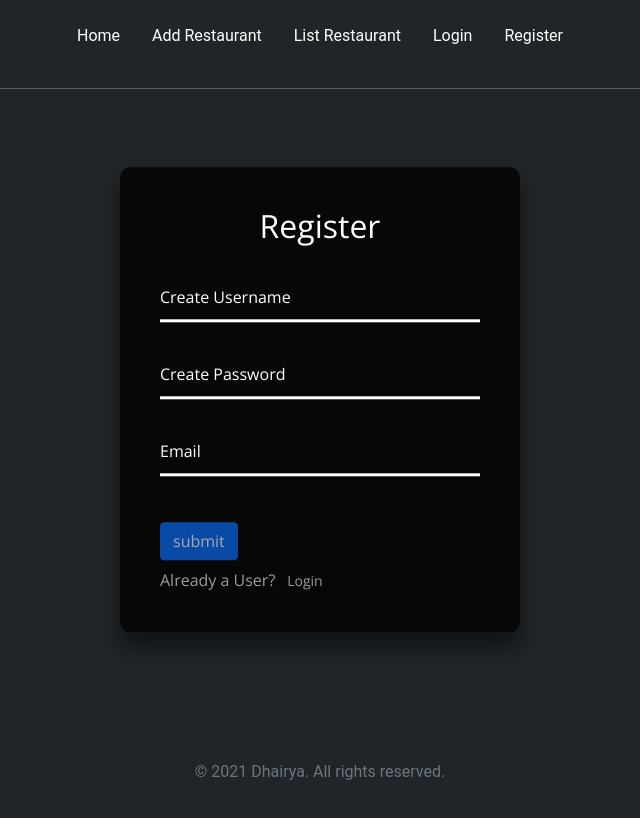
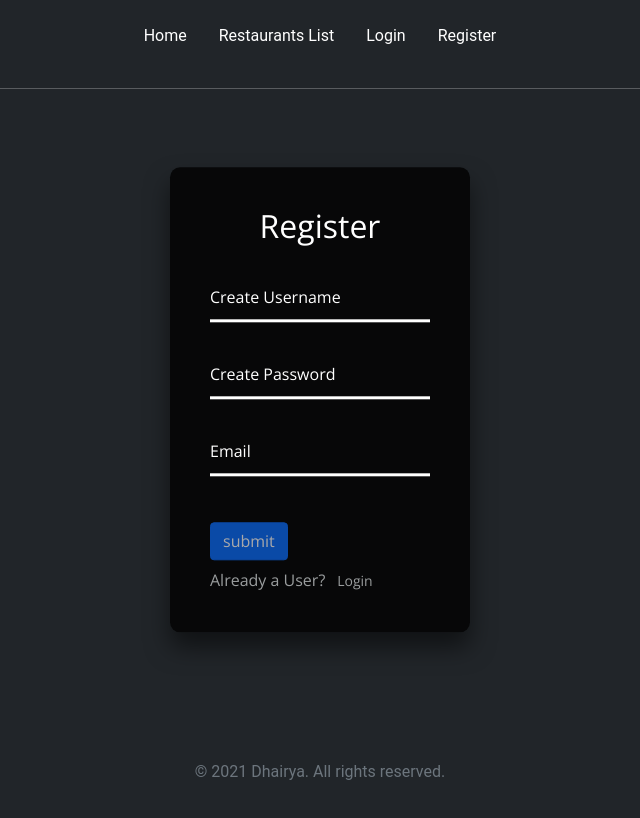
Before and after one commit to Dhairya22/Restaurant-App, an Angular app: page /register in a window 1280 px wide. Shown: the top 818 px of the page, without its empty margins (320-960 px from the left). Built offline with nearby package versions, Linux system fonts and the light colour scheme.

Commit message:
-Login Working.

```diff
--- a/src/app/components/header/header.component.html
+++ b/src/app/components/header/header.component.html
@@ -2,9 +2,9 @@
     <header class="d-flex justify-content-center py-3" >
       <ul class="nav nav-pills">
           <li class="nav-item"><a class="nav-link" aria-current="page" routerLink='home'>Home</a></li>
-          <li class="nav-item"><a class="nav-link" [routerLink]="['add-restaurant', 'add-restaurant/:id']" >Add Restaurant</a></li>
+          <!-- <li class="nav-item"><a class="nav-link" [routerLink]="['add-restaurant', 'add-restaurant/:id']" >Add Restaurant</a></li> -->
           <!-- <li class="nav-item"><a class="nav-link" routerLink='update-restaurant'>Update Restaurant</a></li> -->
-          <li class="nav-item"><a class="nav-link" routerLink='list-restaurant'>List Restaurant</a></li>
+          <li class="nav-item"><a class="nav-link" routerLink='list-restaurant'>Restaurants List</a></li>
           <li class="nav-item"><a class="nav-link" routerLink='login'>Login</a></li>
           <li class="nav-item"><a class="nav-link" routerLink='register'>Register</a></li>
       </ul>
--- a/src/app/components/login/login.component.ts
+++ b/src/app/components/login/login.component.ts
@@ -1,5 +1,6 @@
 import { Component, OnInit } from '@angular/core';
 import { FormControl, FormGroup, Validators } from '@angular/forms';
+import { Router } from '@angular/router';
 import { CommonService } from 'src/app/services/common.service';
 
 @Component({
@@ -13,7 +14,8 @@ export class LoginComponent implements OnInit {
     userData: any;
 
     constructor(
-        private commonService: CommonService
+        private commonService: CommonService,
+        private router: Router
     ) { }
 
     ngOnInit(): void {
@@ -38,10 +40,10 @@ export class LoginComponent implements OnInit {
 
             if(info > -1){
               console.log("Success");
-              alert("Success");
+              this.router.navigate(['list-restaurant']);
             } else {
               console.log("Failed");
-              alert("Failed");
+              alert("Enter Valid Credentials !!!");
             }
         });
     }
--- a/src/app/components/register/register.component.css
+++ b/src/app/components/register/register.component.css
@@ -16,7 +16,7 @@ body {
 }
 
 .box {
-  width: 400px;
+  width: 300px;
   position: absolute;
   top: 50%;
   left: 50%;
```
